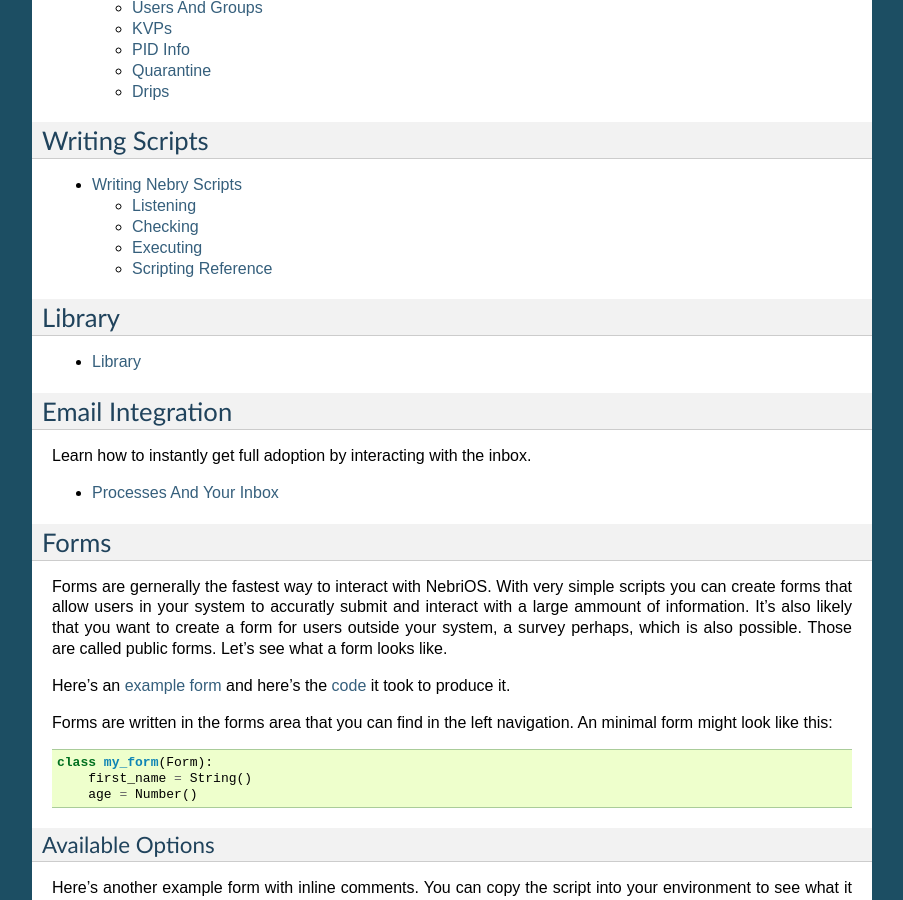
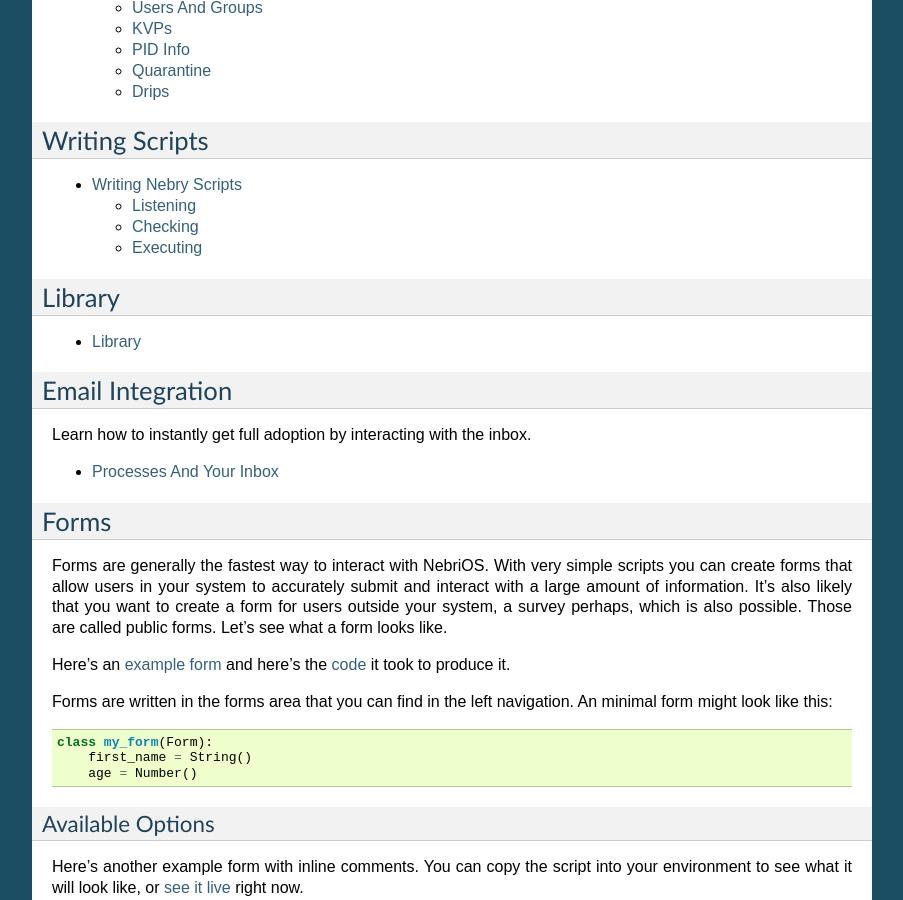
Before and after one commit to jgomo3/nebrios_docs, a Sphinx documentation site: the page built from source/index.rst, in a window 1280 px wide and 900 px high, scrolled down 782 px. Shown: the whole window, without its empty margins (198-1101 px from the left). Built offline with Sphinx 7.4.7, drawn with Linux system fonts in a browser that asks for light colours; pages that are not in the unit, such as notebooks, are missing from menus; some of the changed text lies outside the part shown.

Commit message:
more updates

```diff
--- a/source/index.rst
+++ b/source/index.rst
@@ -60,7 +60,7 @@ Learn how to instantly get full adoption by interacting with the inbox.
 Forms
 -----
 
-Forms are gernerally the fastest way to interact with NebriOS. With very simple scripts you can create forms that allow users in your system to accuratly submit and interact with a large ammount of information. It's also likely that you want to create a form for users outside your system, a survey perhaps, which is also possible. Those are called public forms. Let's see what a form looks like.
+Forms are generally the fastest way to interact with NebriOS. With very simple scripts you can create forms that allow users in your system to accurately submit and interact with a large amount of information. It's also likely that you want to create a form for users outside your system, a survey perhaps, which is also possible. Those are called public forms. Let's see what a form looks like.
 
 Here's an `example form <https://demo.nebrios.com/interact/hello_form>`_ and here's the `code <https://scripts.nebrios.com/adamnebbs/demo-form-with-every-option/>`_ it took to produce it.
 
--- a/source/library/index.rst
+++ b/source/library/index.rst
@@ -11,5 +11,5 @@ Various builtin functions and methods that help you write better scripts.
     required
     schedule
     instances_within_process
-    instances_started_time
+    instances_within_system
     process_started_time
--- a/source/scripts/index.rst
+++ b/source/scripts/index.rst
@@ -23,12 +23,3 @@ Everything inside of a script can be categeorized in three groups; Registration,
     registration
     check
     action
-
-
-
-
-
-
-
-Scripting Reference
--------------------
```
Also changed, not shown: other parts of source/index.rst (+2 -2 lines).
